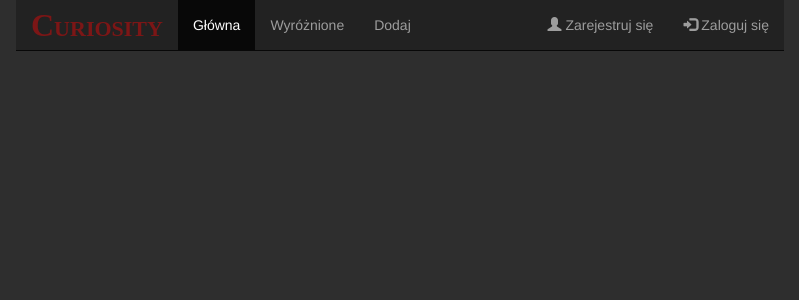
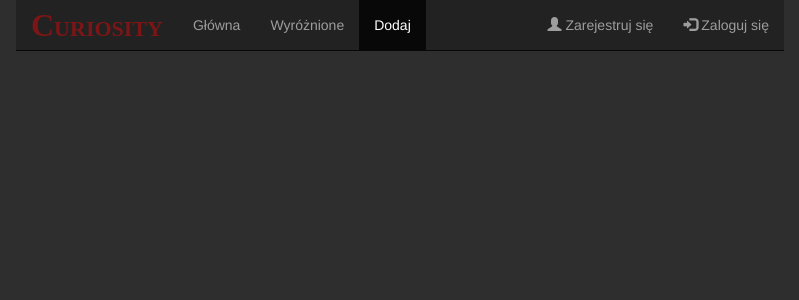
Before and after one commit to kambar98/curiosity-website-app, an Angular app: page /Dodaj in a window 1280 px wide. Shown: the top 300 px of the page, without its empty margins (240-1039 px from the left). Built offline with nearby package versions, Linux system fonts and the light colour scheme.

Commit message:
Added activeRouter and routerLink to nav bar

```diff
--- a/src/app/header/header.component.html
+++ b/src/app/header/header.component.html
@@ -1,16 +1,16 @@
 <nav class="navbar navbar-inverse navbar-fixed-top" style="margin-left:20%;margin-right:20%;">
   <div class="container-fluid">
     <div class="navbar-header">
-      <a class="navbar-brand" href="#" id="logo">Curiosity</a>
+      <a class="navbar-brand" routerLink="/Główna" id="logo">Curiosity</a>
     </div>
     <ul class="nav navbar-nav">
-      <li class="active"><a href="#">Główna</a></li>
-      <li><a href="#">Wyróżnione</a></li>
-      <li><a href="#">Dodaj</a></li>
+      <li routerLinkActive="active"><a routerLink="/Główna" >Główna</a></li>
+      <li routerLinkActive="active"><a routerLink="/Wyróżnione" >Wyróżnione</a></li>
+      <li routerLinkActive="active"><a routerLink="/Dodaj" >Dodaj</a></li>
     </ul>
     <ul class="nav navbar-nav navbar-right">
-      <li><a href="#"><span class="glyphicon glyphicon-user"></span> Zarejestruj się</a></li>
-      <li><a href="#"><span class="glyphicon glyphicon-log-in"></span> Zaloguj się</a></li>
+      <li routerLinkActive="active"><a routerLink="/Rejestracja" ><span class="glyphicon glyphicon-user"></span> Zarejestruj się</a></li>
+      <li routerLinkActive="active"><a routerLink="/Logowanie" ><span class="glyphicon glyphicon-log-in"></span> Zaloguj się</a></li>
     </ul>
   </div>
 </nav>
```
